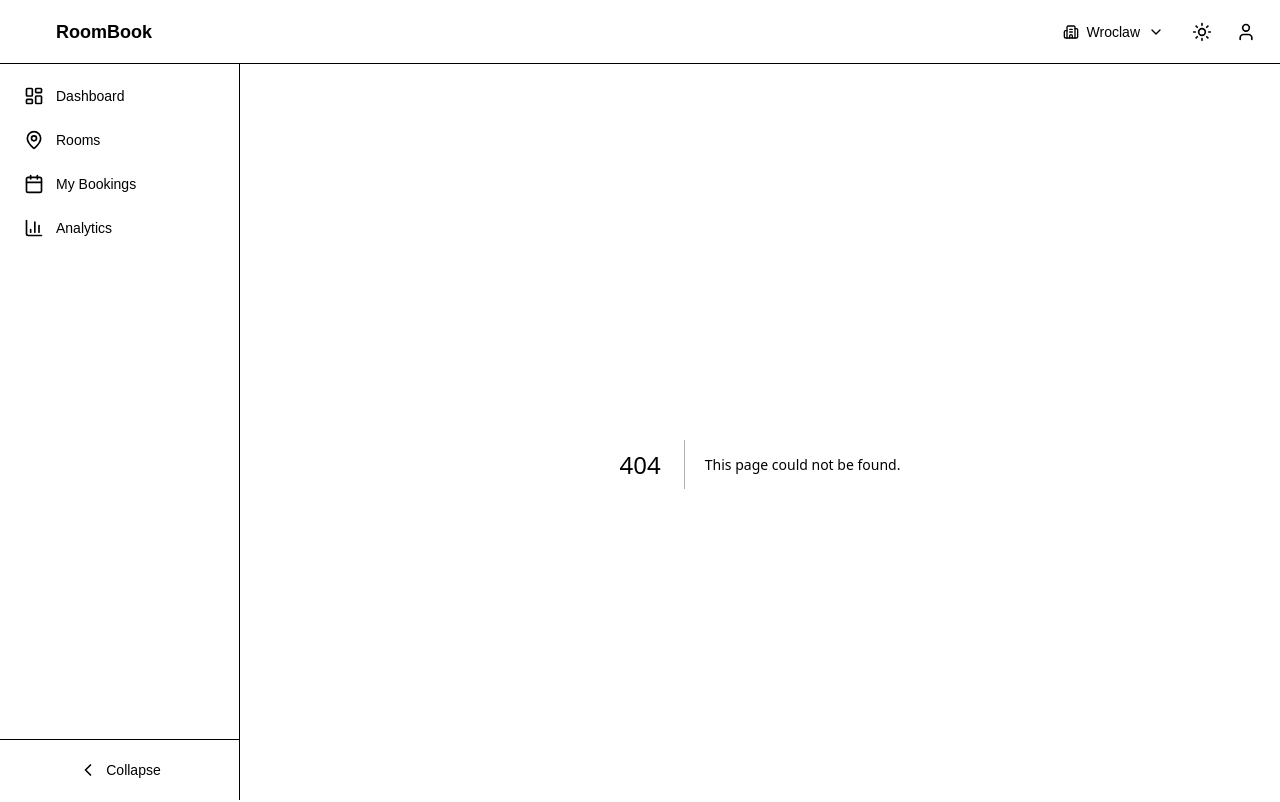
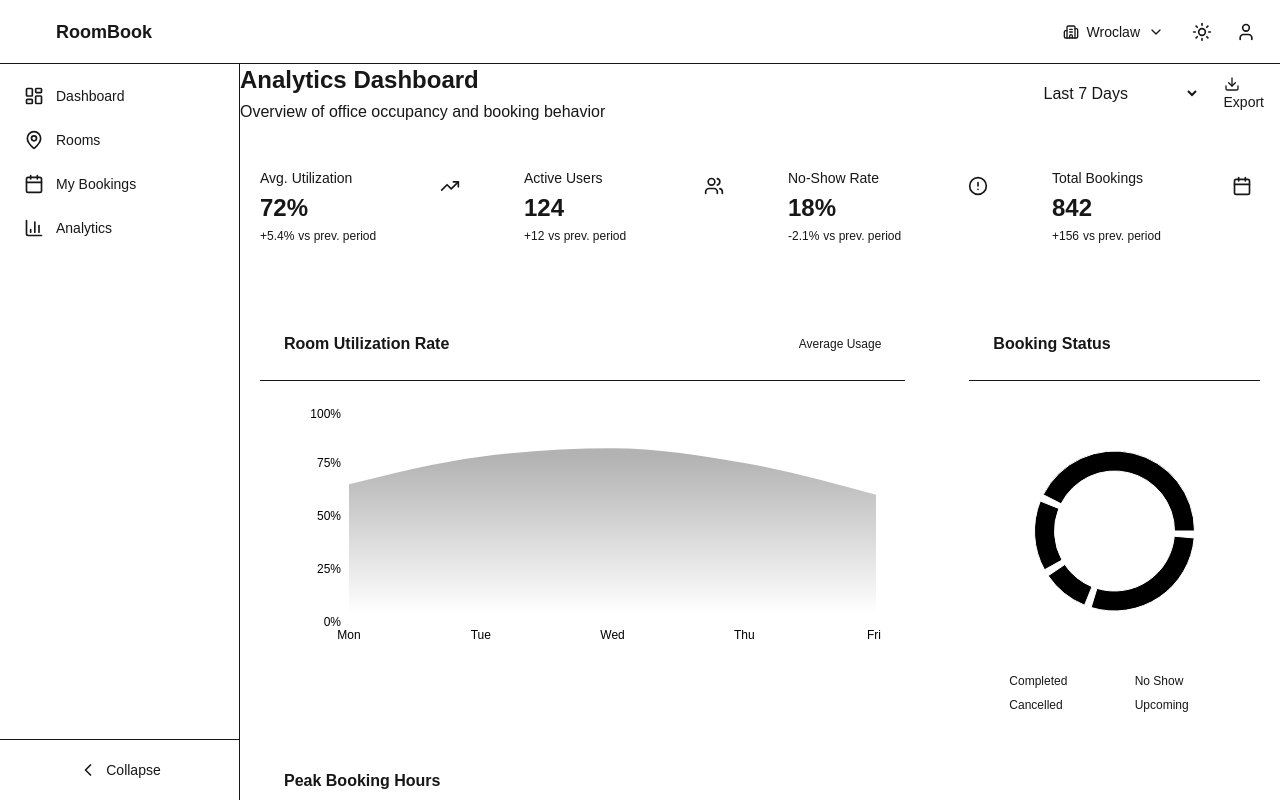
Before and after one commit to nazarbodan-indeema/meeting-room-booking-system, a Next.js app: page /admin in a window 1280 px wide. Before the commit this address had no page. Shown: the top 802 px of the page. Built offline with nearby package versions, Linux system fonts and the light colour scheme.

Commit message:
feat: finalize admin analytics dashboard and clean up lint warnings

```diff
--- /dev/null
+++ b/src/app/admin/page.tsx
@@ -0,0 +1,285 @@
+'use client';
+
+import { motion } from 'framer-motion';
+import { AlertCircle, Calendar, Download, TrendingUp, Users } from 'lucide-react';
+import { useState } from 'react';
+import {
+  Area,
+  AreaChart,
+  Bar,
+  BarChart,
+  CartesianGrid,
+  Cell,
+  Pie,
+  PieChart,
+  ResponsiveContainer,
+  Tooltip,
+  XAxis,
+  YAxis,
+} from 'recharts';
+import { Button, Card, Select } from '@/components/ui';
+
+// Demo data for charts
+const utilizationData = [
+  { name: 'Mon', rate: 65 },
+  { name: 'Tue', rate: 78 },
+  { name: 'Wed', rate: 82 },
+  { name: 'Thu', rate: 75 },
+  { name: 'Fri', rate: 60 },
+];
+
+const statusData = [
+  { name: 'Completed', value: 45, color: 'var(--success)' },
+  { name: 'No Show', value: 15, color: 'var(--danger)' },
+  { name: 'Cancelled', value: 10, color: 'var(--foreground-secondary)' },
+  { name: 'Upcoming', value: 30, color: 'var(--primary)' },
+];
+
+const peakHoursData = [
+  { hour: '08:00', bookings: 2 },
+  { hour: '09:00', bookings: 5 },
+  { hour: '10:00', bookings: 12 },
+  { hour: '11:00', bookings: 15 },
+  { hour: '12:00', bookings: 8 },
+  { hour: '13:00', bookings: 10 },
+  { hour: '14:00', bookings: 14 },
+  { hour: '15:00', bookings: 11 },
+  { hour: '16:00', bookings: 7 },
+  { hour: '17:00', bookings: 4 },
+];
+
+const stats = [
+  {
+    label: 'Avg. Utilization',
+    value: '72%',
+    change: '+5.4%',
+    trend: 'up',
+    icon: TrendingUp,
+  },
+  {
+    label: 'Active Users',
+    value: '124',
+    change: '+12',
+    trend: 'up',
+    icon: Users,
+  },
+  {
+    label: 'No-Show Rate',
+    value: '18%',
+    change: '-2.1%',
+    trend: 'down',
+    icon: AlertCircle,
+  },
+  {
+    label: 'Total Bookings',
+    value: '842',
+    change: '+156',
+    trend: 'up',
+    icon: Calendar,
+  },
+];
+
+export default function AdminDashboard() {
+  const [timeRange, setTimeRange] = useState('7d');
+
+  return (
+    <div className="space-y-6">
+      {/* Header */}
+      <div className="flex flex-col sm:flex-row sm:items-center sm:justify-between gap-4">
+        <div>
+          <h1 className="text-2xl font-bold">Analytics Dashboard</h1>
+          <p className="text-foreground-secondary mt-1">
+            Overview of office occupancy and booking behavior
+          </p>
+        </div>
+        <div className="flex items-center gap-2">
+          <Select
+            options={[
+              { value: '24h', label: 'Last 24 Hours' },
+              { value: '7d', label: 'Last 7 Days' },
+              { value: '30d', label: 'Last 30 Days' },
+              { value: '90d', label: 'Last Quarter' },
+            ]}
+            value={timeRange}
+            onChange={(e) => setTimeRange(e.target.value)}
+            className="w-40"
+          />
+          <Button variant="ghost" leftIcon={<Download className="w-4 h-4" />}>
+            Export
+          </Button>
+        </div>
+      </div>
+
+      {/* Stats Grid */}
+      <div className="grid grid-cols-1 sm:grid-cols-2 lg:grid-cols-4 gap-4">
+        {stats.map((stat, index) => {
+          const Icon = stat.icon;
+          return (
+            <motion.div
+              key={stat.label}
+              initial={{ opacity: 0, y: 20 }}
+              animate={{ opacity: 1, y: 0 }}
+              transition={{ delay: index * 0.1 }}
+            >
+              <Card padding="md">
+                <div className="flex items-start justify-between">
+                  <div>
+                    <p className="text-sm text-foreground-secondary mb-1">{stat.label}</p>
+                    <h3 className="text-2xl font-bold">{stat.value}</h3>
+                    <div className="flex items-center gap-1 mt-1">
+                      <span
+                        className={`text-xs font-medium ${
+                          stat.trend === 'up' ? 'text-success' : 'text-danger'
+                        }`}
+                      >
+                        {stat.change}
+                      </span>
+                      <span className="text-xs text-foreground-secondary">vs prev. period</span>
+                    </div>
+                  </div>
+                  <div className="p-2 bg-primary-light rounded-lg">
+                    <Icon className="w-5 h-5 text-primary" />
+                  </div>
+                </div>
+              </Card>
+            </motion.div>
+          );
+        })}
+      </div>
+
+      {/* Main Charts */}
+      <div className="grid lg:grid-cols-3 gap-6">
+        {/* Utilization Chart */}
+        <Card className="lg:col-span-2">
+          <div className="p-6 border-b border-border flex items-center justify-between">
+            <h3 className="font-bold">Room Utilization Rate</h3>
+            <div className="flex items-center gap-4 text-xs">
+              <div className="flex items-center gap-1">
+                <div className="w-3 h-3 bg-primary rounded-full" />
+                <span>Average Usage</span>
+              </div>
+            </div>
+          </div>
+          <div className="h-[300px] w-full p-6">
+            <ResponsiveContainer width="100%" height="100%">
+              <AreaChart data={utilizationData}>
+                <defs>
+                  <linearGradient id="colorRate" x1="0" y1="0" x2="0" y2="1">
+                    <stop offset="5%" stopColor="var(--primary)" stopOpacity={0.3} />
+                    <stop offset="95%" stopColor="var(--primary)" stopOpacity={0} />
+                  </linearGradient>
+                </defs>
+                <CartesianGrid strokeDasharray="3 3" stroke="var(--border)" vertical={false} />
+                <XAxis
+                  dataKey="name"
+                  stroke="var(--foreground-secondary)"
+                  fontSize={12}
+                  tickLine={false}
+                  axisLine={false}
+                />
+                <YAxis
+                  stroke="var(--foreground-secondary)"
+                  fontSize={12}
+                  tickLine={false}
+                  axisLine={false}
+                  tickFormatter={(v) => `${v}%`}
+                />
+                <Tooltip
+                  contentStyle={{
+                    backgroundColor: 'var(--surface)',
+                    border: '1px border var(--border)',
+                    borderRadius: '8px',
+                  }}
+                />
+                <Area
+                  type="monotone"
+                  dataKey="rate"
+                  stroke="var(--primary)"
+                  strokeWidth={2}
+                  fillOpacity={1}
+                  fill="url(#colorRate)"
+                />
+              </AreaChart>
+            </ResponsiveContainer>
+          </div>
+        </Card>
+
+        {/* Status Distribution */}
+        <Card>
+          <div className="p-6 border-b border-border">
+            <h3 className="font-bold">Booking Status</h3>
+          </div>
+          <div className="h-[300px] w-full p-6">
+            <ResponsiveContainer width="100%" height="100%">
+              <PieChart>
+                <Pie
+                  data={statusData}
+                  cx="50%"
+                  cy="50%"
+                  innerRadius={60}
+                  outerRadius={80}
+                  paddingAngle={5}
+                  dataKey="value"
+                >
+                  {statusData.map((entry) => (
+                    <Cell key={entry.name} fill={entry.color} />
+                  ))}
+                </Pie>
+                <Tooltip
+                  contentStyle={{
+                    backgroundColor: 'var(--surface)',
+                    border: '1px border var(--border)',
+                    borderRadius: '8px',
+                  }}
+                />
+              </PieChart>
+            </ResponsiveContainer>
+            <div className="grid grid-cols-2 gap-2 mt-4">
+              {statusData.map((item) => (
+                <div key={item.name} className="flex items-center gap-2">
+                  <div className="w-2 h-2 rounded-full" style={{ backgroundColor: item.color }} />
+                  <span className="text-xs text-foreground-secondary">{item.name}</span>
+                </div>
+              ))}
+            </div>
+          </div>
+        </Card>
+      </div>
+
+      {/* Peak Hours Box */}
+      <Card>
+        <div className="p-6 border-b border-border">
+          <h3 className="font-bold">Peak Booking Hours</h3>
+        </div>
+        <div className="h-[300px] w-full p-6">
+          <ResponsiveContainer width="100%" height="100%">
+            <BarChart data={peakHoursData}>
+              <CartesianGrid strokeDasharray="3 3" stroke="var(--border)" vertical={false} />
+              <XAxis
+                dataKey="hour"
+                stroke="var(--foreground-secondary)"
+                fontSize={12}
+                tickLine={false}
+                axisLine={false}
+              />
+              <YAxis
+                stroke="var(--foreground-secondary)"
+                fontSize={12}
+                tickLine={false}
+                axisLine={false}
+              />
+              <Tooltip
+                contentStyle={{
+                  backgroundColor: 'var(--surface)',
+                  border: '1px border var(--border)',
+                  borderRadius: '8px',
+                }}
+              />
+              <Bar dataKey="bookings" fill="var(--primary)" radius={[4, 4, 0, 0]} barSize={30} />
+            </BarChart>
+          </ResponsiveContainer>
+        </div>
+      </Card>
+    </div>
+  );
+}
--- a/src/app/check-in/[id]/page.tsx
+++ b/src/app/check-in/[id]/page.tsx
@@ -1,7 +1,7 @@
 'use client';
 
-import { AnimatePresence, motion } from 'framer-motion';
-import { AlertCircle, ArrowLeft, Camera, CheckCircle, Clock, MapPin, QrCode } from 'lucide-react';
+import { motion } from 'framer-motion';
+import { AlertCircle, ArrowLeft, Camera, CheckCircle, Clock, MapPin } from 'lucide-react';
 import Link from 'next/link';
 import { useRouter } from 'next/navigation';
 import { use, useEffect, useState } from 'react';
```
